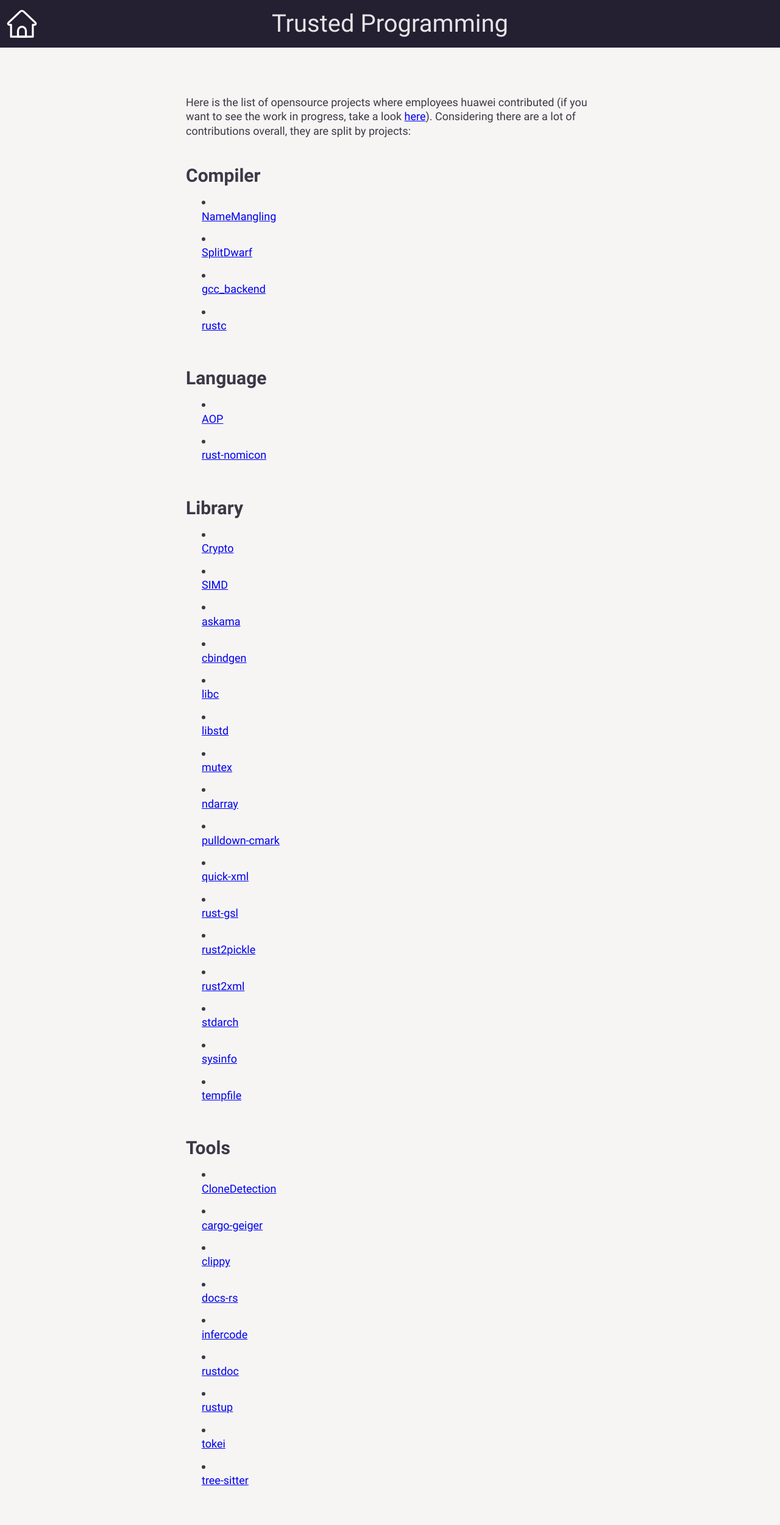
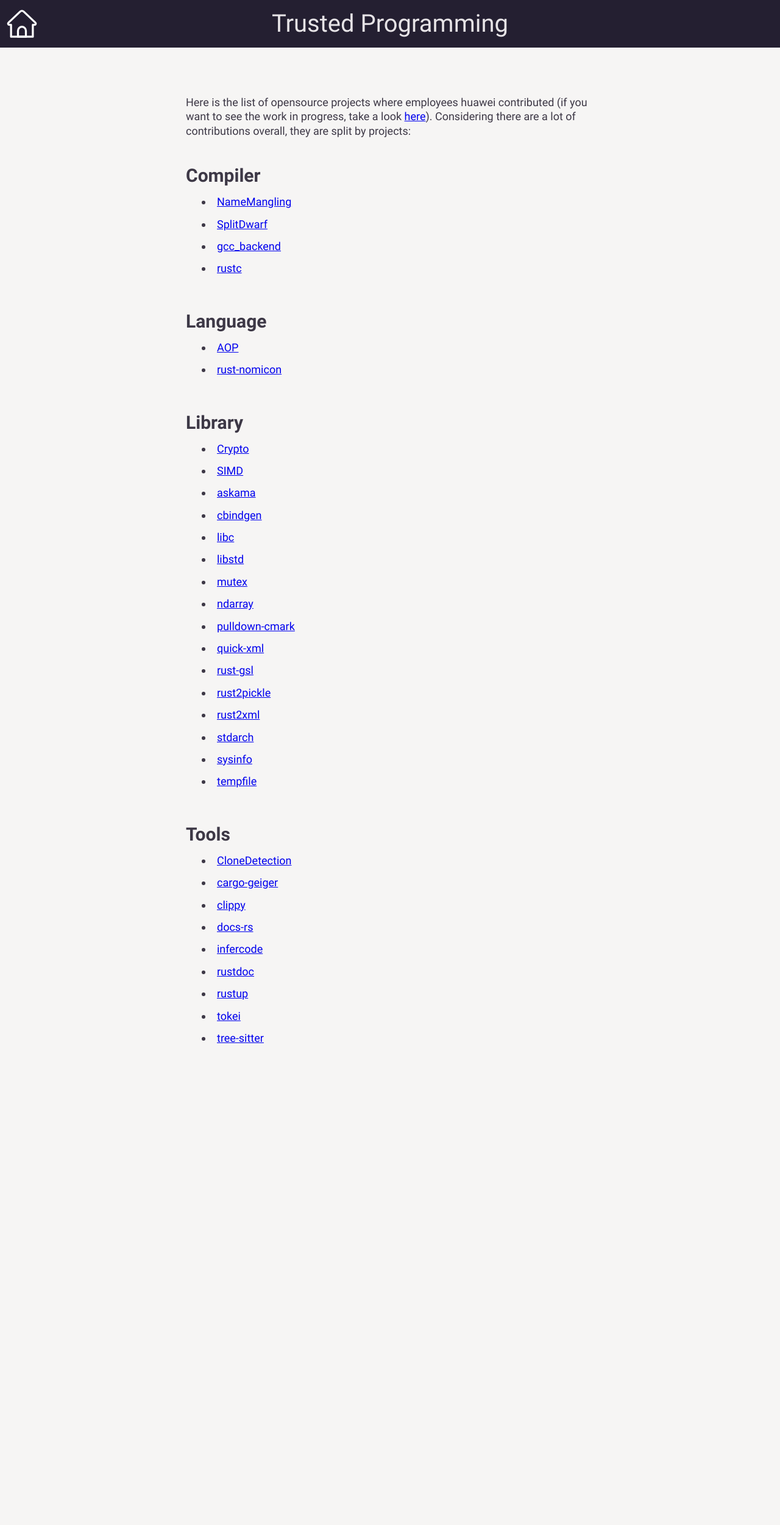
Before and after one commit to yijunyu/trusted-programming.github.io, a Jekyll site: the page built from articles/opensource-contributions.md, in a window 1280 px wide. Shown: the whole page at 61% size. Built offline with Jekyll 4.4.1, drawn with Linux system fonts in a browser that asks for light colours; after the commit the page ends 1775 px from its top, so only the background shows below that.

Commit message:
Fix display of list

```diff
--- a/_sass/_base.scss
+++ b/_sass/_base.scss
@@ -221,6 +221,10 @@
     list-style-position: inside;
 }
 
+.wrapper ul li p {
+    display: inline-block;
+}
+
 /**
  * Clearfix
  */
```
